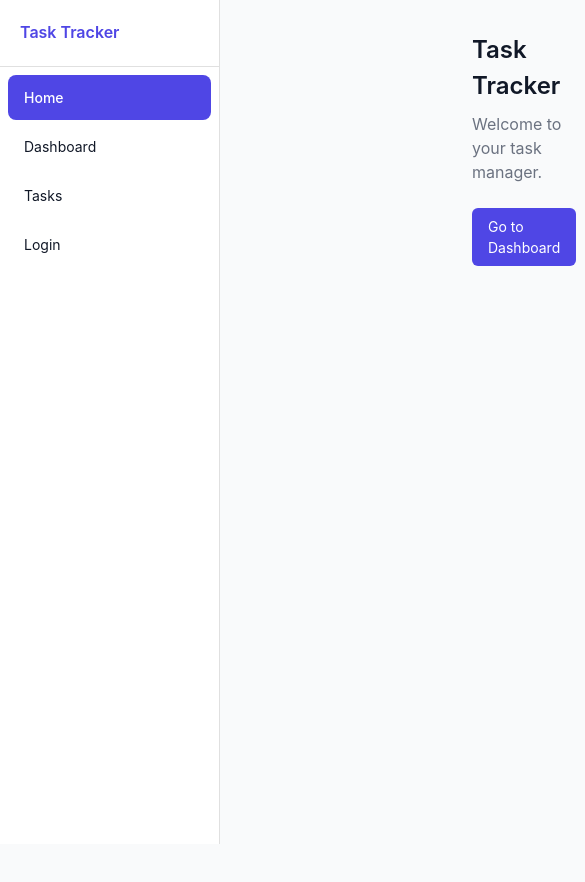
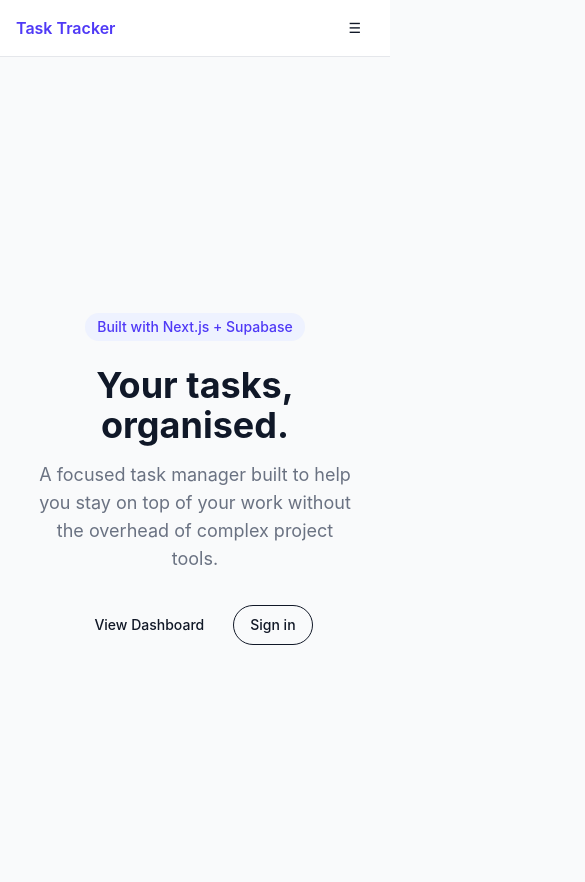
Before and after one commit to eronaaaaa/Task-Tracker, a Next.js app: page / in a window 390 px wide. Shown: the top 882 px of the page, 585 px wide, since content can reach past the window. Before the commit the page ends 844 px from the top, so only its background shows below. Built offline with nearby package versions, Linux system fonts and the light colour scheme.

Commit message:
day 12: responsive layout, mobile header, UI polish

```diff
--- a/app/layout.tsx
+++ b/app/layout.tsx
@@ -1,40 +1,38 @@
-import type { Metadata } from "next";
-import "./globals.css";
-import Sidebar from "@/components/Sidebar";
-import MuiProvider from "@/components/MuiProvider";
-import EmotionRegistry from "@/components/EmotionRegistry";
-import { Box } from "@mui/material";
-import { Inter } from "next/font/google";
-import { cn } from "@/lib/utils";
-
-const inter = Inter({subsets:['latin'],variable:'--font-sans'});
+import type { Metadata } from 'next'
+import './globals.css'
+import Sidebar from '@/components/Sidebar'
+import MobileHeader from '@/components/MobileHeader'
+import MuiProvider from '@/components/MuiProvider'
+import EmotionRegistry from '@/components/EmotionRegistry'
+import { Box } from '@mui/material'
 
 export const metadata: Metadata = {
-  title: "Task Tracker",
-  description: "A simple task management app",
-};
+  title: 'Task Tracker',
+  description: 'A simple task management app',
+}
 
 export default function RootLayout({
   children,
 }: {
-  children: React.ReactNode;
+  children: React.ReactNode
 }) {
   return (
-    <html lang="en" className={cn("font-sans", inter.variable)}>
+    <html lang="en">
       <body suppressHydrationWarning>
         <EmotionRegistry>
           <MuiProvider>
-            <Box sx={{ display: "flex", minHeight: "100vh" }}>
+            <Box sx={{ display: 'flex', minHeight: '100vh' }}>
               <Sidebar />
               <Box
                 component="main"
                 sx={{
                   flexGrow: 1,
-                  bgcolor: "background.default",
-                  minHeight: "100vh",
-                  ml: "220px",
+                  bgcolor: 'background.default',
+                  minHeight: '100vh',
+                  ml: { xs: 0, md: '220px' },
                 }}
               >
+                <MobileHeader />
                 {children}
               </Box>
             </Box>
@@ -42,5 +40,5 @@ export default function RootLayout({
         </EmotionRegistry>
       </body>
     </html>
-  );
+  )
 }
--- a/app/login/page.tsx
+++ b/app/login/page.tsx
@@ -1,6 +1,6 @@
-"use client";
+'use client'
 
-import Link from "next/link";
+import Link from 'next/link'
 import {
   Box,
   Button,
@@ -9,22 +9,26 @@ import {
   TextField,
   Typography,
   Divider,
-} from "@mui/material";
+  Alert,
+} from '@mui/material'
+import { useState } from 'react'
 
 export default function LoginPage() {
+  const [error, setError] = useState('')
+
   return (
     <Box
       sx={{
-        display: "flex",
-        alignItems: "center",
-        justifyContent: "center",
-        minHeight: "100vh",
-        bgcolor: "#f9fafb",
+        display: 'flex',
+        alignItems: 'center',
+        justifyContent: 'center',
+        minHeight: '100vh',
+        bgcolor: 'background.default',
         p: 2,
       }}
     >
       <Card
-        sx={{ width: "100%", maxWidth: 400 }}
+        sx={{ width: '100%', maxWidth: 400 }}
         elevation={0}
         variant="outlined"
       >
@@ -36,7 +40,13 @@ export default function LoginPage() {
             Enter your credentials to access your tasks
           </Typography>
 
-          <Box sx={{ display: "flex", flexDirection: "column", gap: 2 }}>
+          {error && (
+            <Alert severity="error" sx={{ mb: 2 }}>
+              {error}
+            </Alert>
+          )}
+
+          <Box sx={{ display: 'flex', flexDirection: 'column', gap: 2 }}>
             <TextField
               id="email"
               label="Email"
@@ -55,17 +65,23 @@ export default function LoginPage() {
             />
           </Box>
 
-          <Button variant="contained" fullWidth size="large" sx={{ mt: 3 }}>
+          <Button
+            variant="contained"
+            fullWidth
+            size="large"
+            sx={{ mt: 3 }}
+            onClick={() => setError('Auth not wired up yet — coming Day 18!')}
+          >
             Sign in
           </Button>
 
           <Divider sx={{ my: 2 }} />
 
           <Typography variant="body2" textAlign="center" color="text.secondary">
-            Don&apos;t have an account?{" "}
+            Don&apos;t have an account?{' '}
             <Link
               href="/signup"
-              style={{ color: "#4f46e5", textDecoration: "none" }}
+              style={{ color: '#4f46e5', textDecoration: 'none' }}
             >
               Sign up
             </Link>
@@ -73,5 +89,5 @@ export default function LoginPage() {
         </CardContent>
       </Card>
     </Box>
-  );
+  )
 }
--- a/app/page.tsx
+++ b/app/page.tsx
@@ -1,28 +1,32 @@
 import Link from 'next/link'
+import { Button } from '@/components/ui/button'
 
 export default function HomePage() {
   return (
-    <main style={{ padding: '2rem' }}>
-      <h1 style={{ fontSize: '1.5rem', fontWeight: 600, marginBottom: '0.5rem' }}>
-        Task Tracker
-      </h1>
-      <p style={{ color: '#6b7280', marginBottom: '1.5rem' }}>
-        Welcome to your task manager.
-      </p>
-      <Link
-        href="/dashboard"
-        style={{
-          display: 'inline-block',
-          padding: '0.5rem 1rem',
-          background: '#4f46e5',
-          color: 'white',
-          borderRadius: '6px',
-          textDecoration: 'none',
-          fontSize: '0.875rem'
-        }}
-      >
-        Go to Dashboard
-      </Link>
+    <main className="flex flex-col items-center justify-center min-h-screen p-8 text-center">
+      <div className="max-w-lg">
+        <div className="inline-block px-3 py-1 bg-indigo-50 text-indigo-600 text-sm font-medium rounded-full mb-6">
+          Built with Next.js + Supabase
+        </div>
+
+        <h1 className="text-4xl font-bold text-gray-900 mb-4">
+          Your tasks, organised.
+        </h1>
+
+        <p className="text-gray-500 text-lg mb-8">
+          A focused task manager built to help you stay on top of
+          your work without the overhead of complex project tools.
+        </p>
+
+        <div className="flex gap-3 justify-center">
+          <Button asChild size="lg">
+            <Link href="/dashboard">View Dashboard</Link>
+          </Button>
+          <Button asChild variant="outline" size="lg">
+            <Link href="/login">Sign in</Link>
+          </Button>
+        </div>
+      </div>
     </main>
   )
 }
--- /dev/null
+++ b/components/MobileHeader.tsx
@@ -0,0 +1,52 @@
+'use client'
+
+import { useState } from 'react'
+import Link from 'next/link'
+import { usePathname } from 'next/navigation'
+import { Button } from '@/components/ui/button'
+
+const navItems = [
+  { label: 'Home', href: '/' },
+  { label: 'Dashboard', href: '/dashboard' },
+  { label: 'Tasks', href: '/tasks' },
+  { label: 'Login', href: '/login' },
+]
+
+export default function MobileHeader() {
+  const [open, setOpen] = useState(false)
+  const pathname = usePathname()
+
+  return (
+    <div className="md:hidden border-b border-gray-200 bg-white">
+      <div className="flex items-center justify-between px-4 h-14">
+        <span className="font-semibold text-indigo-600">Task Tracker</span>
+        <Button
+          variant="ghost"
+          size="sm"
+          onClick={() => setOpen(!open)}
+        >
+          {open ? '✕' : '☰'}
+        </Button>
+      </div>
+
+      {open && (
+        <nav className="flex flex-col px-4 pb-4 gap-1">
+          {navItems.map((item) => (
+            <Link
+              key={item.href}
+              href={item.href}
+              onClick={() => setOpen(false)}
+              className={`px-3 py-2 rounded-lg text-sm transition-colors ${
+                pathname === item.href
+                  ? 'bg-indigo-600 text-white font-medium'
+                  : 'text-gray-600 hover:bg-gray-100'
+              }`}
+            >
+              {item.label}
+            </Link>
+          ))}
+        </nav>
+      )}
+    </div>
+  )
+}
--- a/components/Sidebar.tsx
+++ b/components/Sidebar.tsx
@@ -31,6 +31,7 @@ export default function Sidebar() {
       sx={{
         width: DRAWER_WIDTH,
         flexShrink: 0,
+        display: { xs: 'none', md: 'block' },
         '& .MuiDrawer-paper': {
           width: DRAWER_WIDTH,
           boxSizing: 'border-box',
```
